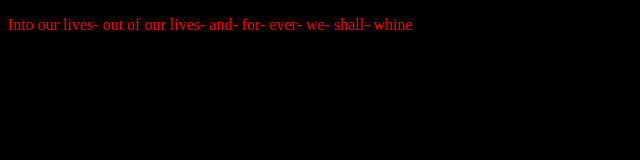
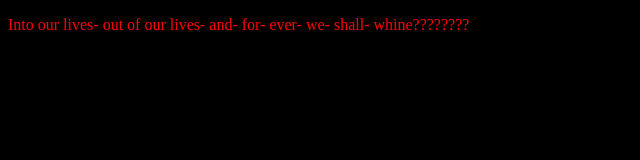
Before and after one commit to bubbligames/bubbligames.github.io, a plain HTML site: page index.html in a window 1280 px wide. Shown: the full height of the page, 0-640 px from the left. Drawn offline with Linux system fonts and the light colour scheme.

Commit message:
Update index.html

```diff
--- a/index.html
+++ b/index.html
@@ -3,6 +3,6 @@
 <body>
 <body bgcolor="#0000">
 <font color="red">
-<p>Into our lives- out of our lives- and- for- ever- we- shall- whine</p>
+<p>Into our lives- out of our lives- and- for- ever- we- shall- whine????????</p>
 </body>
 </html>
```
